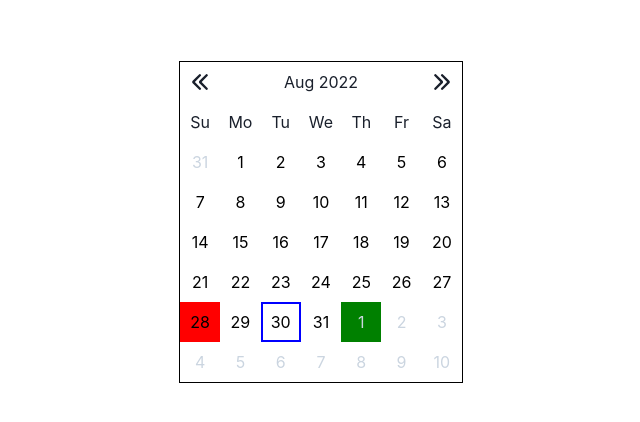
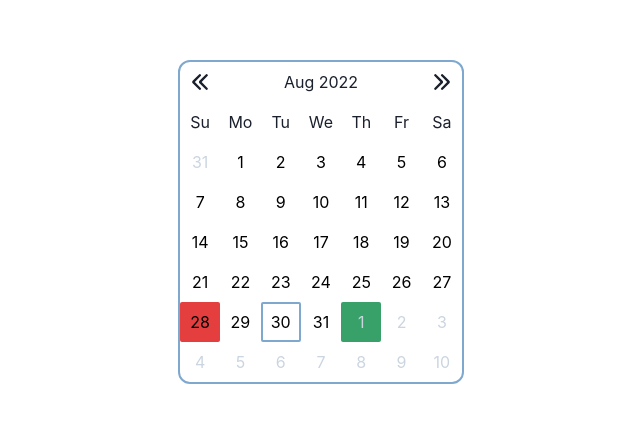
Before and after one commit to MateoMartelli/Coaching-Tool-App, a Next.js app: page /calendar in a window 1280 px wide. Shown: the part 178-600 px from the top of the page, without its empty margins (319-959 px from the left). Built offline with nearby package versions, Linux system fonts and the light colour scheme.

Commit message:
fix: small styles update

```diff
--- a/src/components/calendar/date-cell/hooks.ts
+++ b/src/components/calendar/date-cell/hooks.ts
@@ -64,8 +64,8 @@ const useDateCell = (
   const cellColor = !firstTask
     ? "transparent"
     : isPostCurrentDay && (isThisMonthTask || isNextMonthTask)
-    ? "green"
-    : "red";
+    ? "green.500"
+    : "red.500";
 
   return {
     firstTask,
--- a/src/components/calendar/date-cell/index.tsx
+++ b/src/components/calendar/date-cell/index.tsx
@@ -48,7 +48,10 @@ const DateCell: FC<DateCellProps> = ({
         <Flex
           w="100%"
           h="100%"
-          border={isToday ? "2px solid blue" : undefined}
+          // border={isToday ? "2px solid blue" : undefined}
+          borderColor={isToday ? "lightMode.lightBlue2" : "transparent"}
+          borderWidth="2px"
+          borderRadius="sm"
           justify="center"
           align="center"
           color={outOfBounds ? "gray.300" : "black"}
--- a/src/components/calendar/index.tsx
+++ b/src/components/calendar/index.tsx
@@ -23,9 +23,13 @@ const Calendar: FC<CalendarProps> = ({ tasks }) => {
   return (
     <Flex
       flexDir="column"
-      border="1px solid black"
+      borderColor="lightMode.lightBlue2"
+      borderWidth="2px"
+      borderRadius="xl"
       align="center"
       userSelect="none"
+      // p="0.5rem"
+      overflow="hidden"
     >
       <Flex w="100%" justify="space-between" align="center">
         <IconButton
--- a/src/pages/calendar.tsx
+++ b/src/pages/calendar.tsx
@@ -4,27 +4,27 @@ import Calendar from "../components/calendar";
 
 const tasks = [
   {
-    title: "2022, 7, 28, 20",
+    title: "Meeting",
     date: new Date(2022, 7, 28, 20),
   },
   {
-    title: "2022, 8, 15, 20",
+    title: "Meeting",
     date: new Date(2022, 8, 15, 20),
   },
   {
-    title: "2022, 8, 1, 20",
+    title: "Meeting",
     date: new Date(2022, 8, 1, 20),
   },
   {
-    title: "2022, 8, 29, 17",
+    title: "Meeting",
     date: new Date(2022, 8, 29, 17),
   },
   {
-    title: "(2022, 9, 2, 20, 30",
+    title: "Meeting",
     date: new Date(2022, 9, 2, 20, 30),
   },
   {
-    title: "2022, 9, 2, 21, 30",
+    title: "Meeting",
     date: new Date(2022, 9, 2, 21, 30),
   },
 ];
```
